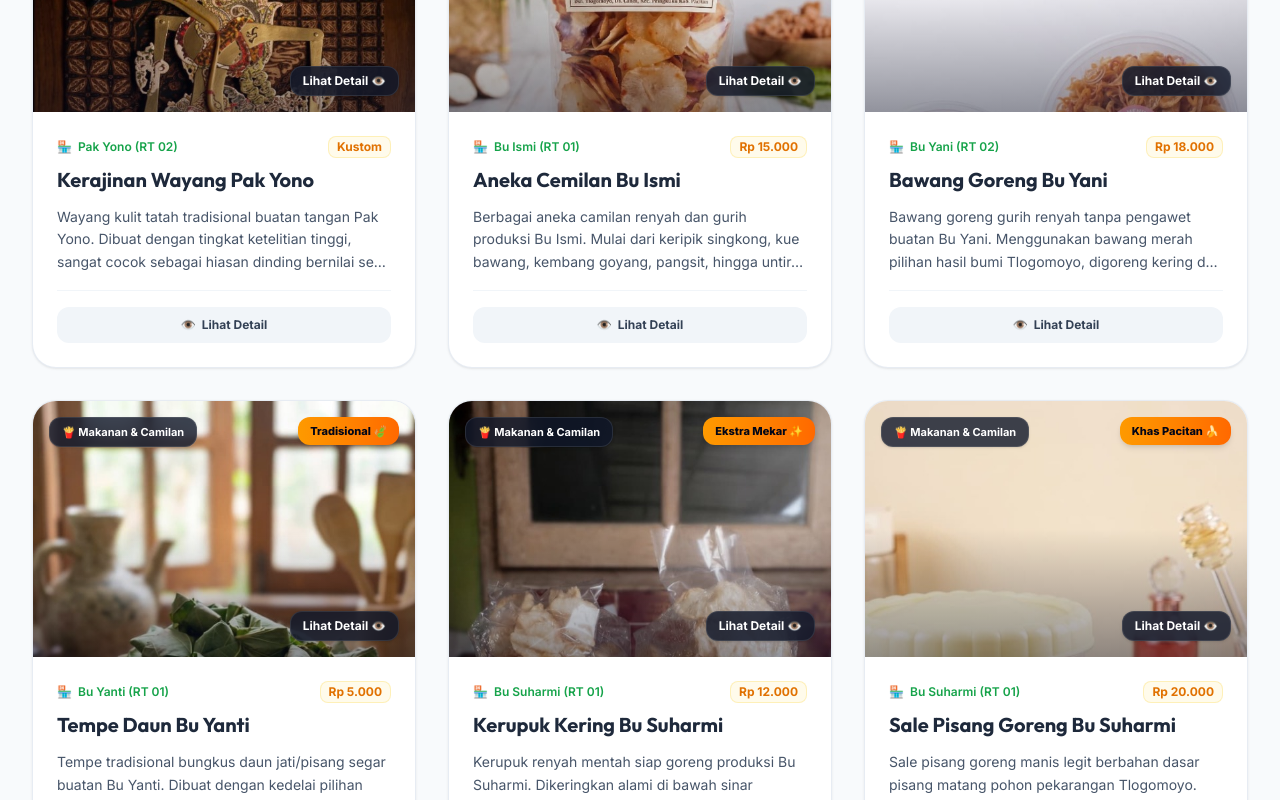
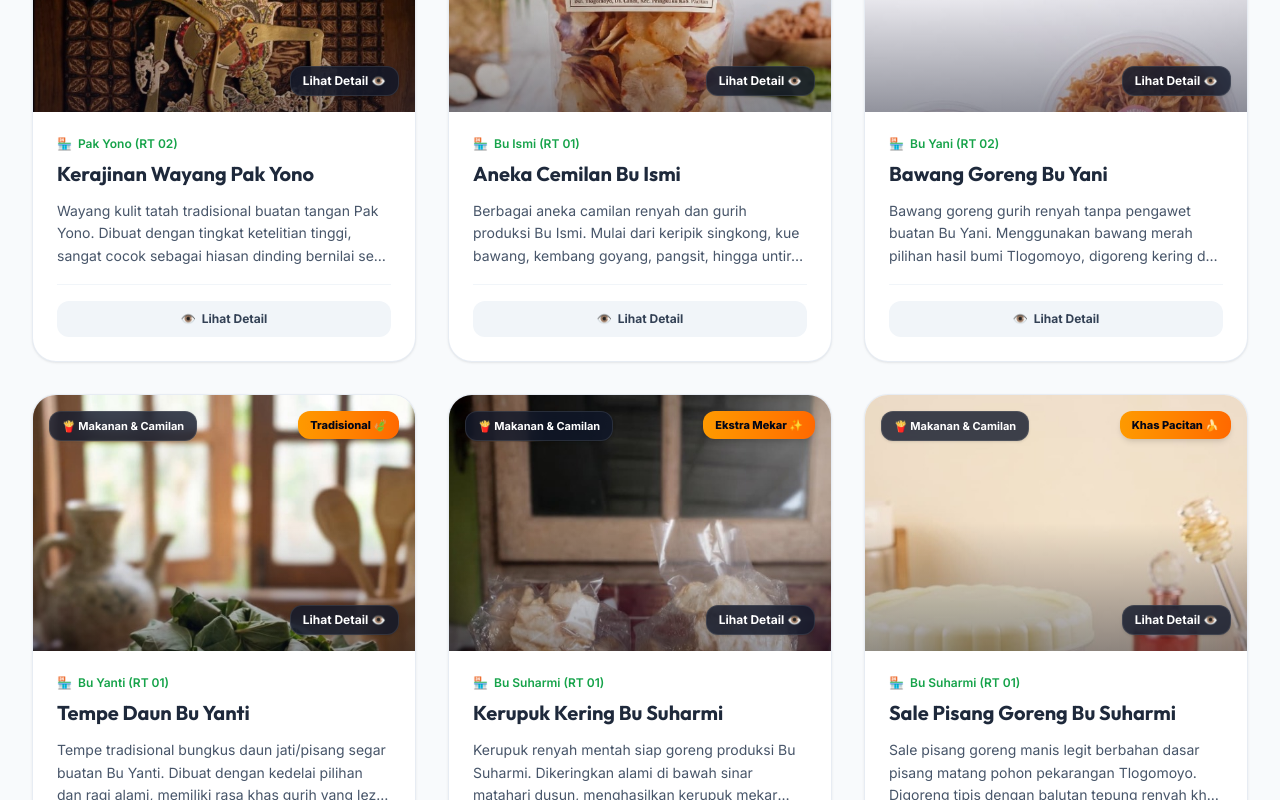
Before and after one commit to Jamesmarvins/portal-dusun-tlogomulyo, a Next.js app: page /umkm in a window 1280 px wide. Shown: the part 800-1600 px from the top of the page. Built offline with nearby package versions, Linux system fonts and the light colour scheme.

Commit message:
style: remove price display from cards and modal in UMKM catalog

```diff
--- a/app/umkm/page.js
+++ b/app/umkm/page.js
@@ -254,14 +254,9 @@ export default function UmkmPage() {
                 {/* Content */}
                 <div className="p-6 flex-1 flex flex-col justify-between">
                   <div>
-                    <div className="flex items-center justify-between text-xs font-semibold mb-2">
-                      <div className="flex items-center gap-1.5 text-primary-600 dark:text-primary-400">
-                        <span>🏪</span>
-                        <span className="truncate max-w-[140px]">{product.seller}</span>
-                      </div>
-                      <span className="text-amber-600 dark:text-amber-400 font-bold bg-amber-50 dark:bg-amber-950/30 px-2 py-0.5 rounded-lg border border-amber-200/50 dark:border-amber-900/30">
-                        {product.id === "wayang-yono" ? (language === "en" ? "Custom" : "Kustom") : `Rp ${product.price.toLocaleString("id-ID")}`}
-                      </span>
+                    <div className="flex items-center gap-1.5 text-xs text-primary-600 dark:text-primary-400 font-semibold mb-2">
+                      <span>🏪</span>
+                      <span className="truncate">{product.seller}</span>
                     </div>
                     <h3
                       onClick={() => setSelectedProduct(product)}
@@ -325,25 +320,6 @@ export default function UmkmPage() {
                 {t?.umkmProducts?.[selectedProduct.id]?.desc || selectedProduct.desc}
               </p>
 
-              <div className="bg-slate-50 dark:bg-slate-800/50 border border-slate-100 dark:border-slate-800/80 rounded-2xl p-4 mb-6 flex flex-col sm:flex-row sm:items-center sm:justify-between gap-4">
-                <div>
-                  <p className="text-xs text-slate-500 dark:text-slate-400 font-semibold uppercase tracking-wider mb-0.5">
-                    {language === "en" ? "Price Estimation" : "Estimasi Harga"}
-                  </p>
-                  <p className="text-lg sm:text-xl font-extrabold text-primary-600 dark:text-primary-400">
-                    {selectedProduct.priceLabel}
-                  </p>
-                </div>
-                <div className="text-left sm:text-right">
-                  <p className="text-xs text-slate-500 dark:text-slate-400 font-semibold uppercase tracking-wider mb-0.5">
-                    {language === "en" ? "Producer / Seller" : "Produsen / Penjual"}
-                  </p>
-                  <p className="text-sm font-bold text-slate-800 dark:text-slate-200">
-                    {selectedProduct.seller}
-                  </p>
-                </div>
-              </div>
-
               <div className="flex items-center justify-end border-t border-slate-100 dark:border-slate-800 pt-6">
                 <button
                   onClick={() => setSelectedProduct(null)}
```
